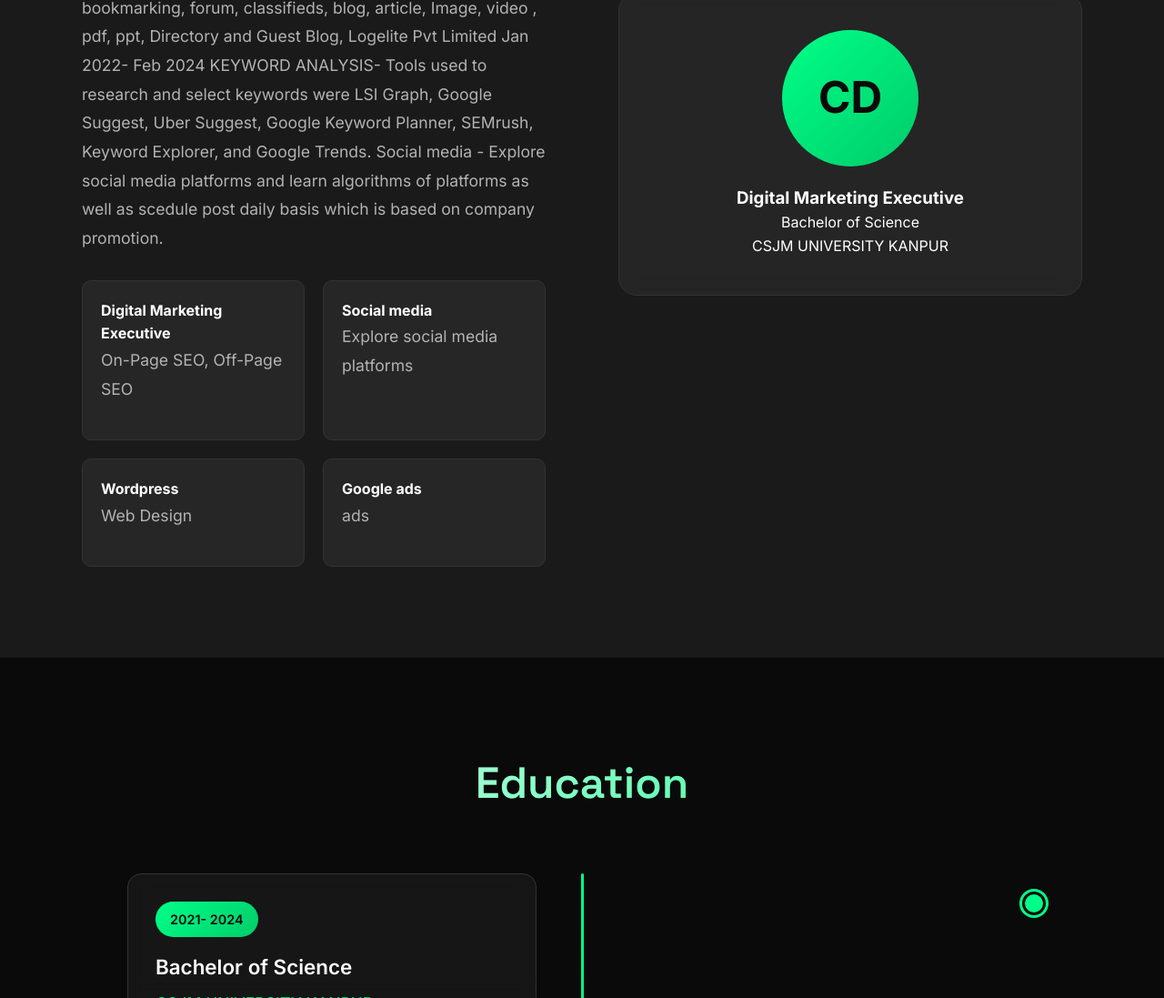
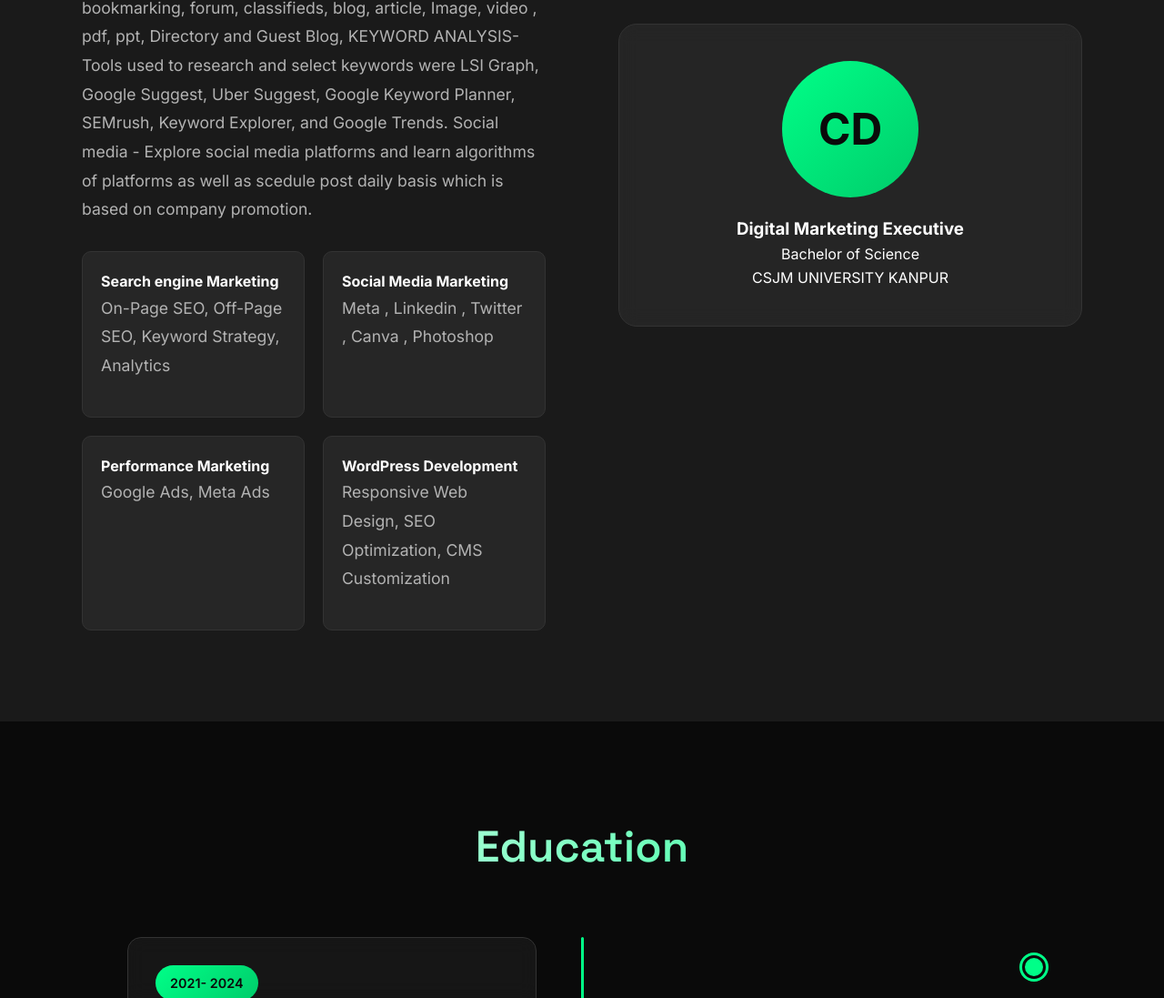
Before and after one commit to Rajatk8400/Sneha-portfolio, a plain HTML site: page index.html in a window 1280 px wide. Shown: the part 1344-2441 px from the top of the page at 91% size. Drawn offline with Linux system fonts and the light colour scheme.

Commit message:
Update index.html

```diff
--- a/index.html
+++ b/index.html
@@ -954,10 +954,7 @@ impliment.
 Off-Page SEO- Knowledge of basic submissions
 :- Profile, social bookmarking, forum, classifieds,
 blog, article, Image, video , pdf, ppt, Directory
-and Guest Blog,
-Logelite Pvt Limited
-Jan 2022- Feb 2024
-KEYWORD ANALYSIS- Tools used to research and select
+and Guest Blog, KEYWORD ANALYSIS- Tools used to research and select
 keywords were LSI Graph, Google Suggest, Uber Suggest,
 Google Keyword Planner, SEMrush, Keyword Explorer, and
 Google Trends.
@@ -969,20 +966,20 @@ company promotion.
 
                     <div class="skills-grid">
                         <div class="skill-item">
-                            <h4>Digital Marketing Executive</h4>
-                            <p>On-Page SEO, Off-Page SEO</p>
+                            <h4>Search engine Marketing</h4>
+                            <p>On-Page SEO, Off-Page SEO, Keyword Strategy, Analytics</p>
                         </div>
                         <div class="skill-item">
-                            <h4>Social media</h4>
-                            <p>Explore social media platforms</p>
+                            <h4>Social Media Marketing</h4>
+                            <p>Meta , Linkedin , Twitter , Canva , Photoshop</p>
                         </div>
                         <div class="skill-item">
-                            <h4>Wordpress</h4>
-                            <p>Web Design</p>
+                            <h4>Performance Marketing</h4>
+                            <p>Google Ads, Meta Ads</p>
                         </div>
                         <div class="skill-item">
-                            <h4>Google ads</h4>
-                            <p>ads</p>
+                            <h4>WordPress Development</h4>
+                            <p>Responsive Web Design, SEO Optimization, CMS Customization</p>
                         </div>
                     </div>
                 </div>
```
